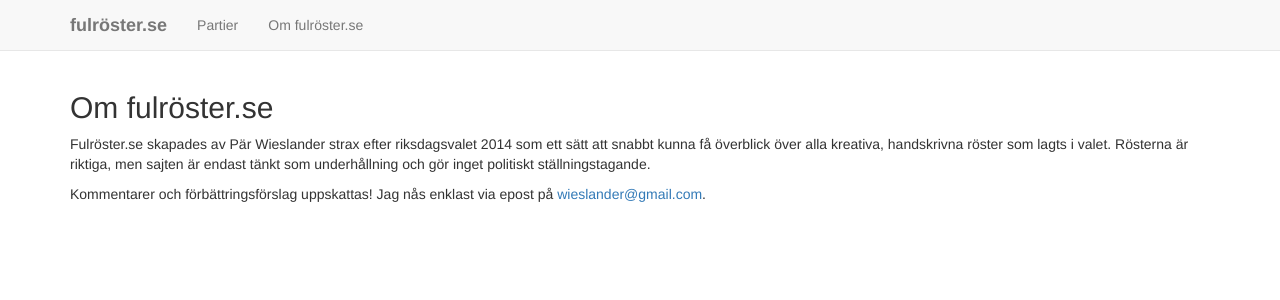
After one commit to wieslander/fulroster.se, a Django app: template fulroster/templates/fulroster/about.html in a window 1280 px wide. The commit adds this page. Shown: the top 300 px of the page. Run offline with Django 3.2, Linux system fonts and the light colour scheme; the template is opened without the code that fills it, so the values that code supplies are empty; some libraries are stand-ins or nearby versions.

Commit message:
Added an About page

```diff
--- /dev/null
+++ b/fulroster/templates/fulroster/about.html
@@ -0,0 +1,19 @@
+{% extends "fulroster/base.html" %}
+
+{% block content %}
+  <div class="container">
+    <h2>Om fulröster.se</h2>
+    <p>
+      Fulröster.se skapades av Pär Wieslander strax efter
+      riksdagsvalet 2014 som ett sätt att snabbt kunna få överblick
+      över alla kreativa, handskrivna röster som lagts i valet.
+      Rösterna är riktiga, men sajten är endast tänkt som underhållning
+      och gör inget politiskt ställningstagande.
+    </p>
+    <p>
+      Kommentarer och förbättringsförslag uppskattas!  Jag nås
+      enklast via epost på
+      <a href="mailto:wieslander@gmail.com">wieslander@gmail.com</a>.
+    </p>
+  </div>
+{% endblock %}
--- a/fulroster/templates/fulroster/base.html
+++ b/fulroster/templates/fulroster/base.html
@@ -37,6 +37,7 @@
         <div class="navbar-collapse collapse">
           <ul class="nav navbar-nav">
             <li><a href="{% url 'parties:entries' %}">Partier</a></li>
+            <li><a href="{% url 'about' %}">Om fulröster.se</a></li>
           </ul>
         </div>
       </div>
--- a/fulroster/urls.py
+++ b/fulroster/urls.py
@@ -5,5 +5,6 @@ import parties.urls
 
 urlpatterns = patterns('',
     url(r'^$', fulroster.views.index, name='home'),
+    url(r'^om/$', fulroster.views.about, name='about'),
     url(r'^partier/', include(parties.urls, namespace='parties')),
 )
--- a/fulroster/views.py
+++ b/fulroster/views.py
@@ -8,3 +8,6 @@ def index(request):
     popular_parties = Party.most_popular(10)
     context = {'popular_parties': popular_parties}
     return render(request, 'fulroster/index.html', context)
+
+def about(request):
+    return render(request, 'fulroster/about.html')
```
